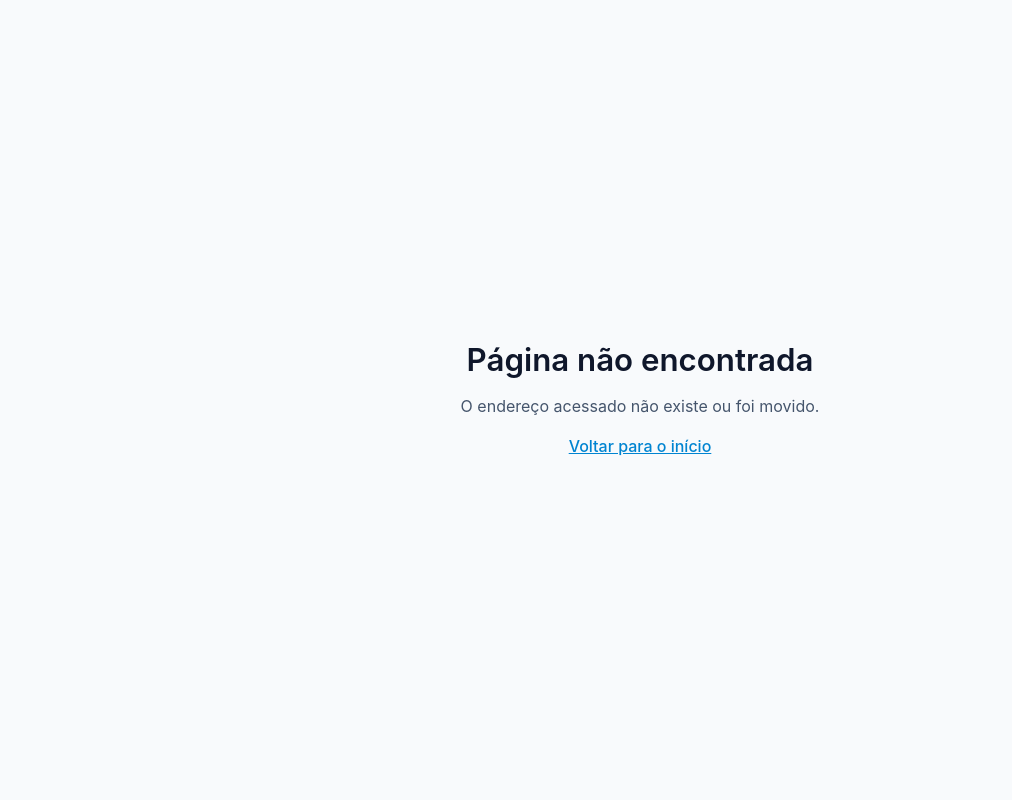
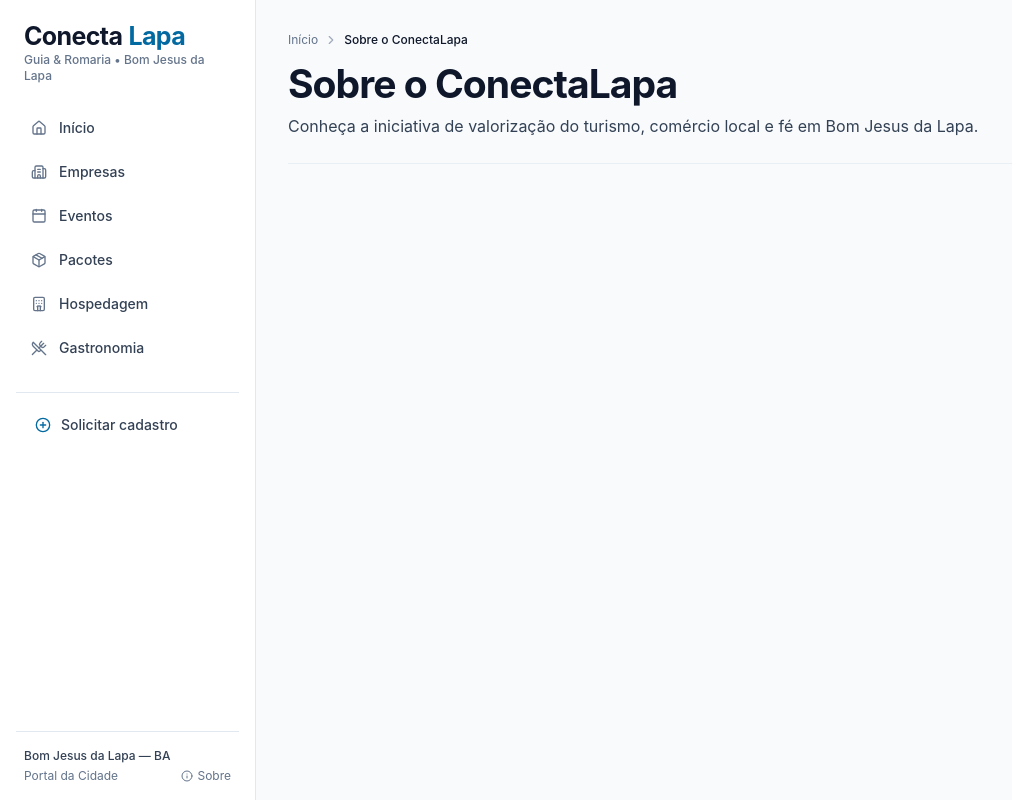
Before and after one commit to bezerradaniels/conectalapa, a React (Vite) app: page /sobre in a window 1280 px wide. Shown: the whole page, without its empty margins (0-1012 px from the left). Built offline with nearby package versions, Linux system fonts and the light colour scheme.

Commit message:
feat(layout): render all routes inside app shell

```diff
--- a/src/app/lazy-pages.tsx
+++ b/src/app/lazy-pages.tsx
@@ -14,4 +14,5 @@ export const DiningListPage = lazy(() => import('@/pages/dining'))
 export const DiningDetailPage = lazy(() => import('@/pages/dining/detail'))
 export const SubmitPage = lazy(() => import('@/pages/submit'))
 export const AdminDashboardPage = lazy(() => import('@/pages/admin'))
+export const AboutPage = lazy(() => import('@/pages/about'))
 export const NotFoundPage = lazy(() => import('@/pages/not-found'))
--- /dev/null
+++ b/src/pages/about/index.tsx
@@ -0,0 +1,10 @@
+import { RoutePlaceholder } from '@/pages/route-placeholder'
+
+export default function AboutPage() {
+  return (
+    <RoutePlaceholder
+      name="Sobre o ConectaLapa"
+      description="Conheça a iniciativa de valorização do turismo, comércio local e fé em Bom Jesus da Lapa."
+    />
+  )
+}
--- a/src/pages/route-placeholder.tsx
+++ b/src/pages/route-placeholder.tsx
@@ -1,25 +1,55 @@
-import { useParams } from 'react-router-dom'
+import { useParams, useLocation } from 'react-router-dom'
+import { PageHeader } from '@/components/layout/page-header'
+import { Breadcrumbs } from '@/components/layout/breadcrumbs'
+import { Head } from '@/components/seo/head'
+import { Card, CardContent } from '@/components/ui/card'
 
-type Props = {
+interface Props {
   name: string
+  description?: string
 }
 
 /**
- * Temporary Phase 1 stand-in for every route's real content. Verifies the
- * route table resolves and params are readable; replaced page by page in
- * later phases.
+ * Route placeholder rendering with PageHeader, SEO Head, and breadcrumbs
+ * inside the AppShell.
  */
-export function RoutePlaceholder({ name }: Props) {
+export function RoutePlaceholder({ name, description }: Props) {
   const params = useParams()
+  const location = useLocation()
+
+  const isHome = location.pathname === '/'
+  const breadcrumbs = isHome ? undefined : (
+    <Breadcrumbs
+      items={[
+        { label: 'Início', to: '/' },
+        { label: name },
+      ]}
+    />
+  )
 
   return (
-    <div className="p-8">
-      <h1 className="text-2xl font-semibold text-slate-900">{name}</h1>
+    <>
+      <Head title={name} description={description} />
+      <PageHeader
+        title={name}
+        description={
+          description ??
+          'Guia oficial e diretório comercial e turístico de Bom Jesus da Lapa.'
+        }
+        breadcrumbs={breadcrumbs}
+      />
       {Object.keys(params).length > 0 && (
-        <pre className="mt-4 text-sm text-slate-500">
-          {JSON.stringify(params, null, 2)}
-        </pre>
+        <Card className="mt-4">
+          <CardContent className="pt-5">
+            <span className="text-xs font-semibold text-text-muted uppercase tracking-wider block mb-2">
+              Parâmetros da Rota
+            </span>
+            <pre className="text-xs font-mono bg-bg-subtle p-3 rounded-md text-text-secondary overflow-x-auto">
+              {JSON.stringify(params, null, 2)}
+            </pre>
+          </CardContent>
+        </Card>
       )}
-    </div>
+    </>
   )
 }
```
Also changed, not shown: src/app/router.tsx (+9 -1 lines).
